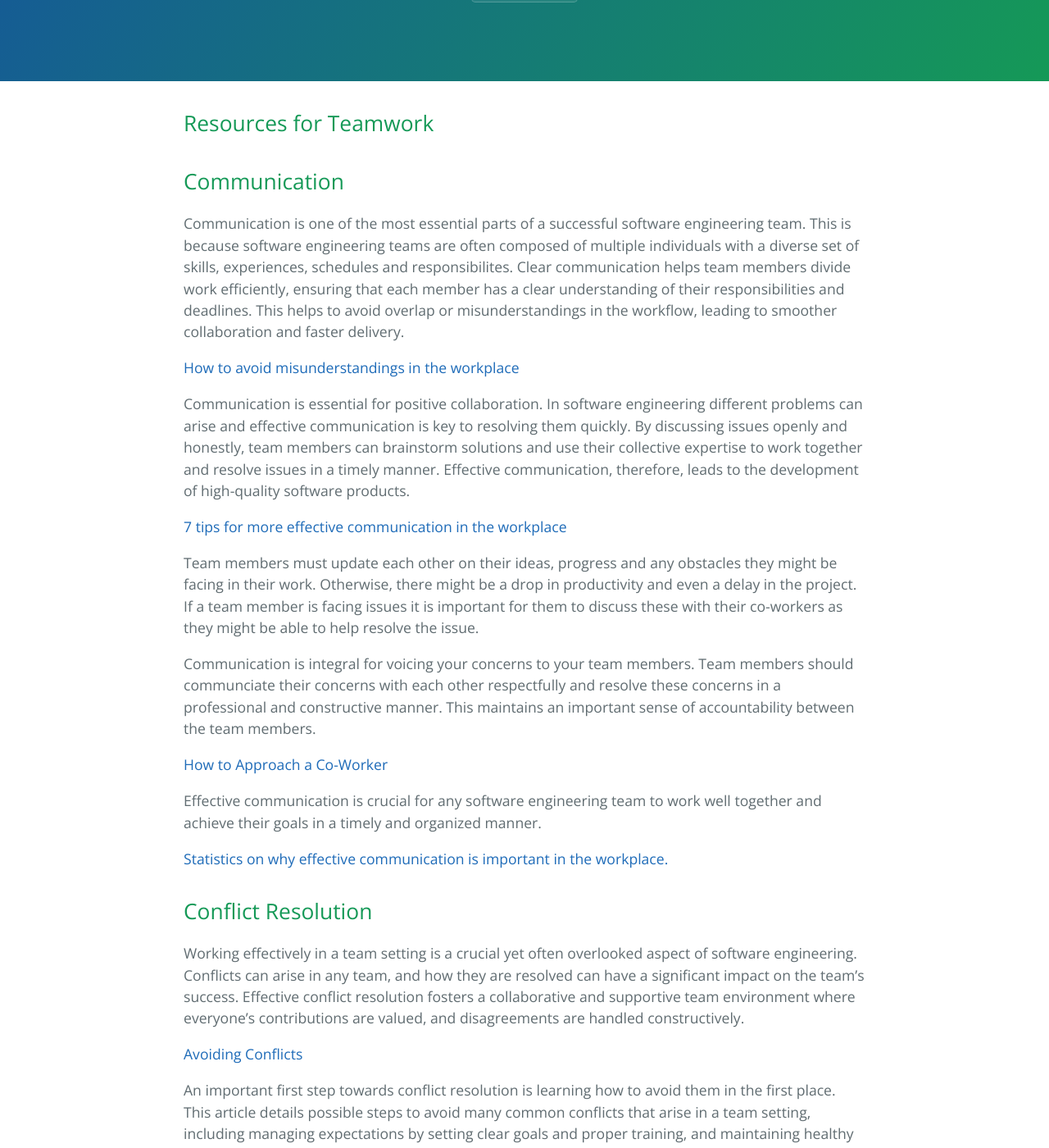
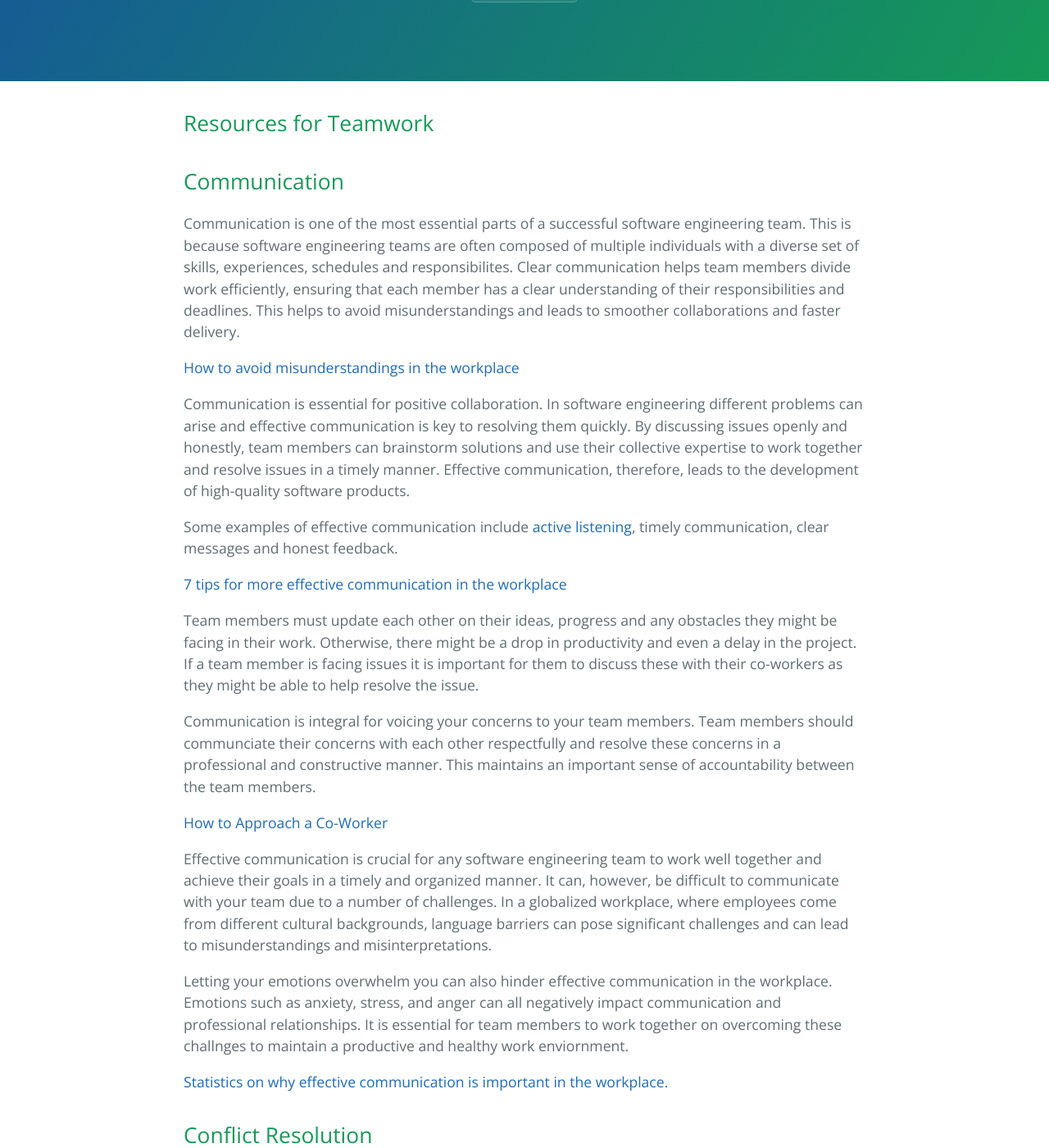
Before and after one commit to learning-software-engineering/learning-software-engineering.github.io, a Jekyll site: the page built from Topics/Teamwork.md, in a window 1280 px wide and 1400 px high, scrolled down 207 px. Shown: the whole window at 82% size. Built offline with Jekyll 4.4.1, drawn with Linux system fonts in a browser that asks for light colours; our own code applies the rules of GitHub Pages for plain Markdown files.

Commit message:
Update Teamwork.md
Implemented suggested changes

```diff
--- a/Topics/Teamwork.md
+++ b/Topics/Teamwork.md
@@ -3,11 +3,13 @@
 ## Communication
 
 
-Communication is one of the most essential parts of a successful software engineering team. This is because software engineering teams are often composed of multiple individuals with a diverse set of skills, experiences, schedules and responsibilites. Clear communication helps team members divide work efficiently, ensuring that each member has a clear understanding of their responsibilities and deadlines. This helps to avoid overlap or misunderstandings in the workflow, leading to smoother collaboration and faster delivery.
+Communication is one of the most essential parts of a successful software engineering team. This is because software engineering teams are often composed of multiple individuals with a diverse set of skills, experiences, schedules and responsibilites. Clear communication helps team members divide work efficiently, ensuring that each member has a clear understanding of their responsibilities and deadlines. This helps to avoid misunderstandings and leads to smoother collaborations and faster delivery.
 
 [How to avoid misunderstandings in the workplace](https://www.roberthalf.cn/en/management-advice/team/how-avoid-misunderstandings-workplace)
 
 Communication is essential for positive collaboration. In software engineering different problems can arise and effective communication is key to resolving them quickly. By discussing issues openly and honestly, team members can brainstorm solutions and use their collective expertise to work together and resolve issues in a timely manner. Effective communication, therefore, leads to the development of high-quality software products.
+
+Some examples of effective communication include [active listening](https://myseco.militaryonesource.mil/portal/article/active-listening-in-the-workplace), timely communication, clear messages and honest feedback.
 
 [7 tips for more effective communication in the workplace](https://asana.com/resources/effective-communication-workplace)
 
@@ -17,7 +19,9 @@ Communication is integral for voicing your concerns to your team members. Team m
 
 [How to Approach a Co-Worker](https://adm.viu.ca/workplace-conflict/direct-discussion-how-approach-co-worker)
 
-Effective communication is crucial for any software engineering team to work well together and achieve their goals in a timely and organized manner.
+Effective communication is crucial for any software engineering team to work well together and achieve their goals in a timely and organized manner. It can, however, be difficult to communicate with your team due to a number of challenges. In a globalized workplace, where employees come from different cultural backgrounds, language barriers can pose significant challenges and can lead to misunderstandings and misinterpretations.
+
+Letting your emotions overwhelm you can also hinder effective communication in the workplace. Emotions such as anxiety, stress, and anger can all negatively impact communication and professional relationships. It is essential for team members to work together on overcoming these challnges to maintain a productive and healthy work enviornment.
 
 [Statistics on why effective communication is important in the workplace.](https://www.linkedin.com/pulse/statistics-why-effective-communication-important-/?trk=pulse-article_more-articles_related-content-card)
 
```
